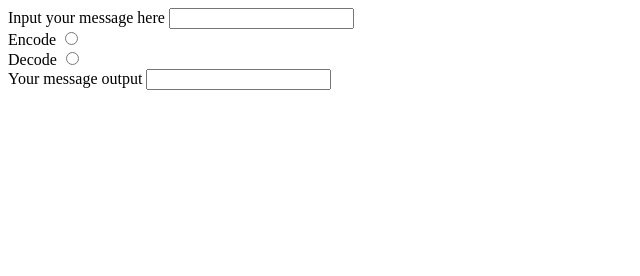
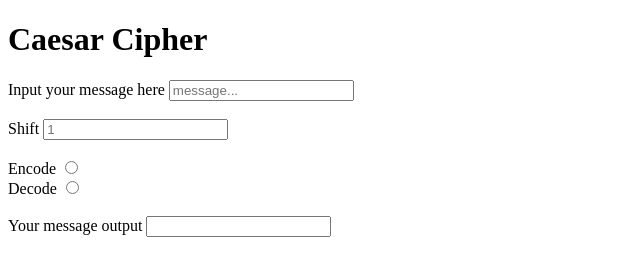
Before and after one commit to mnj03/Caesar-Cipher-project, a plain HTML site: page index.html in a window 1280 px wide. Shown: the whole page, without its empty margins (0-640 px from the left). Drawn offline with Linux system fonts and the light colour scheme.

Commit message:
Update index.html

```diff
--- a/index.html
+++ b/index.html
@@ -10,27 +10,39 @@
 
 <body>
     <div class="container">
+
+        <h1>Caesar Cipher</h1>
+
         <form>
         <div id="input-box">
             <label for="message-input">Input your message here</label>
-            <input type="text" id="message-input" name="message-input">
+            <input type="text" id="message-input" name="message-input" placeholder="message...">
         </div>
 
+        <br>
 
+        <div id= key-box>
+        <label for="dhift">Shift</label>
+        <input type="number" min="0" id="shift" name="shift" placeholder="1">
+        </div>
+
+        <br>
+
+        <div id="codetype-box">
         <label for="encode">Encode</label>
         <input type="radio" id="encode" name="code-type" value="encode">
 
         <br>
 
-
         <label for="decode">Decode</label>
         <input type="radio" id="decode" name="code-type" value="decode">
+        </div>
 
+        <br>
 
         <div id="output-box">
             <label for="message-output">Your message output</label>
             <input type="text" id="message-output" name="message-output">
-
         </div>
         </form>
     </div>
```
